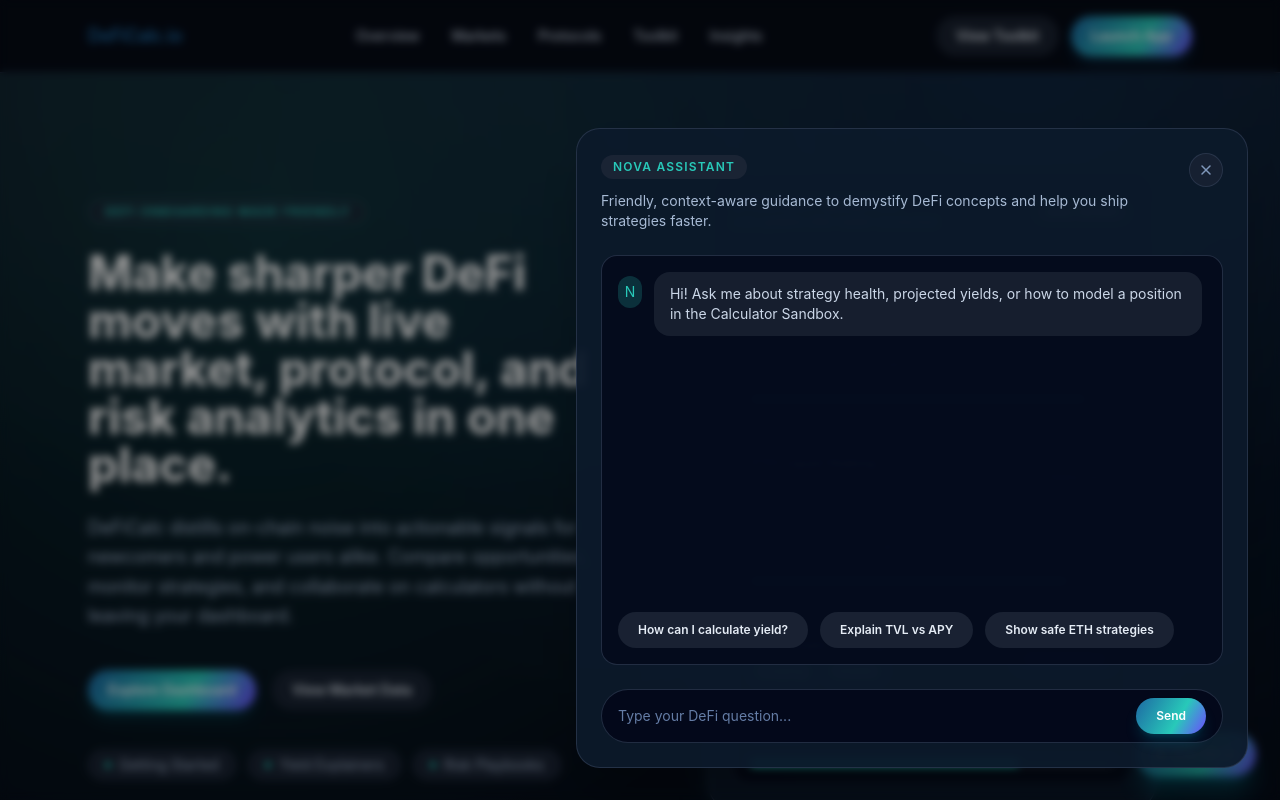
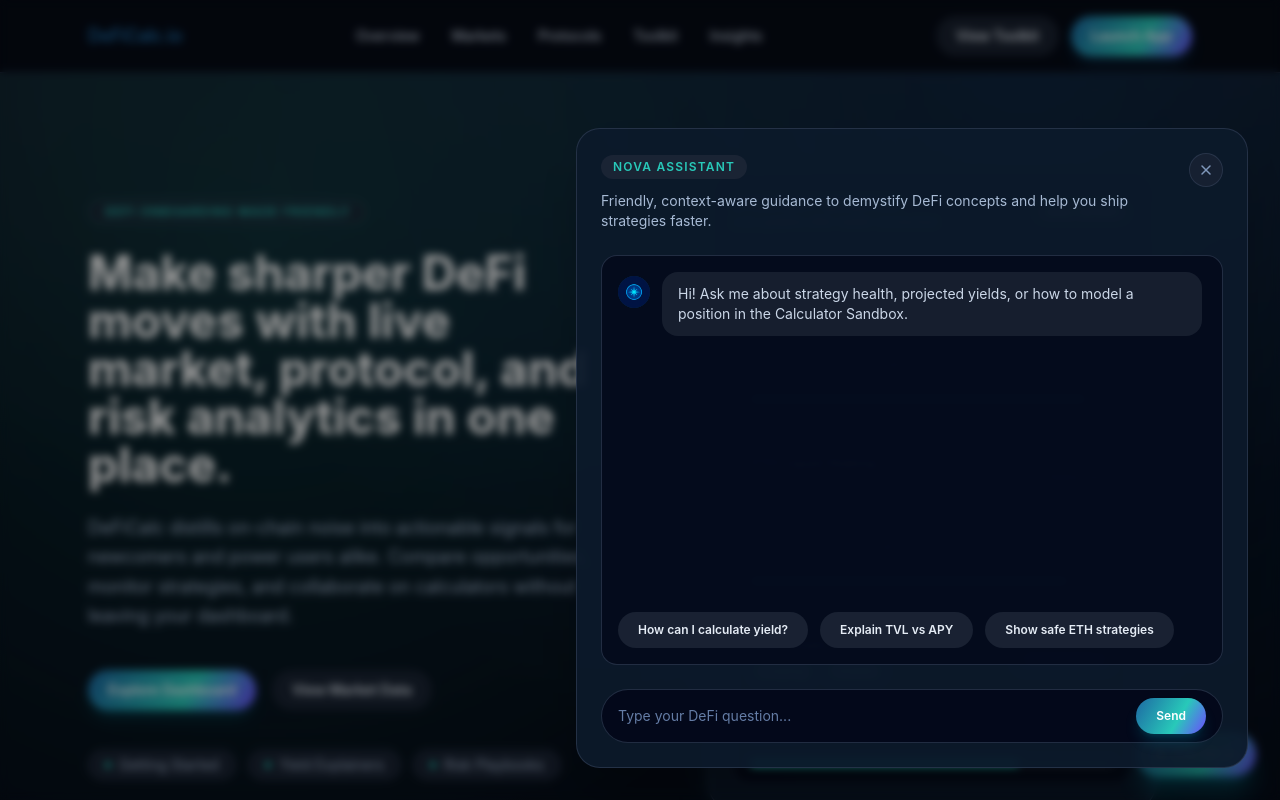
Before and after one commit to CryptoCalcImprov/DeFiCalc-static-frontend, a Next.js app: page / in a window 1280 px wide. Both pictures are taken after a click on the button "Ask Nova". Shown: the top 800 px of the page. Built offline with nearby package versions, Linux system fonts and the light colour scheme.

Commit message:
nova assistant upgrades

```diff
--- /dev/null
+++ b/src/components/ui/chat-message.tsx
@@ -0,0 +1,31 @@
+"use client";
+
+import { NovaAvatar } from "@/components/ui/nova-avatar";
+
+interface ChatMessageProps {
+  role: "user" | "assistant";
+  content: string;
+}
+
+export function ChatMessage({ role, content }: ChatMessageProps) {
+  return (
+    <div
+      className={
+        role === "assistant"
+          ? "flex items-start gap-3 text-slate-200"
+          : "flex flex-row-reverse items-start gap-3 text-right text-white"
+      }
+    >
+      {role === "assistant" ? (
+        <NovaAvatar />
+      ) : (
+        <div className="mt-1 flex h-8 w-8 items-center justify-center rounded-full bg-slate-800 text-slate-200 shrink-0">
+          You
+        </div>
+      )}
+      <p className="rounded-2xl bg-slate-900/70 px-4 py-3 text-left text-sm text-slate-200 whitespace-pre-wrap break-words">
+        {content}
+      </p>
+    </div>
+  );
+}
--- a/src/components/ui/nova-assistant.tsx
+++ b/src/components/ui/nova-assistant.tsx
@@ -3,6 +3,9 @@
 import { FormEvent, useRef, useState } from "react";
 
 import { Button } from "@/components/ui/button";
+import { ChatMessage } from "@/components/ui/chat-message";
+import { StarterPrompts } from "@/components/ui/starter-prompts";
+import { ThinkingIndicator } from "@/components/ui/thinking-indicator";
 
 const starterPrompts = [
   "How can I calculate yield?",
@@ -71,7 +74,7 @@ export function NovaAssistant() {
       model: "gpt-5-mini",
       temperature: 0.7,
       verbosity: "medium",
-      max_tokens: 500,
+      max_tokens: 2000,
       reasoning: false,
       reasoning_params: {},
       image_urls: [],
@@ -196,50 +199,16 @@ export function NovaAssistant() {
             <div className="mt-6 flex flex-1 min-h-0 flex-col rounded-2xl border border-slate-800/70 bg-slate-950/70 p-4 text-sm text-slate-200">
               <div className="flex flex-1 min-h-0 flex-col gap-4 overflow-y-auto pr-1 nova-scroll">
                 {messages.map((message, index) => (
-                  <div
+                  <ChatMessage
                     key={`${message.role}-${index}`}
-                    className={
-                      message.role === "assistant"
-                        ? "flex items-start gap-3 text-slate-200"
-                        : "flex flex-row-reverse items-start gap-3 text-right text-white"
-                    }
-                  >
-                    <div
-                      className={
-                        message.role === "assistant"
-                          ? "mt-1 flex h-8 w-8 items-center justify-center rounded-full bg-mint/20 text-mint"
-                          : "mt-1 flex h-8 w-8 items-center justify-center rounded-full bg-slate-800 text-slate-200"
-                      }
-                    >
-                      {message.role === "assistant" ? "N" : "You"}
-                    </div>
-                    <p className="rounded-2xl bg-slate-900/70 px-4 py-3 text-left text-sm text-slate-200 whitespace-pre-wrap break-words">
-                      {message.content}
-                    </p>
-                  </div>
+                    role={message.role}
+                    content={message.content}
+                  />
                 ))}
-                {isLoading ? (
-                  <div className="flex items-start gap-3 text-slate-400">
-                    <div className="mt-1 flex h-8 w-8 items-center justify-center rounded-full bg-mint/20 text-mint">N</div>
-                    <p className="rounded-2xl bg-slate-900/70 px-4 py-3 text-left text-sm text-slate-400">
-                      Nova is thinking...
-                    </p>
-                  </div>
-                ) : null}
+                {isLoading ? <ThinkingIndicator /> : null}
               </div>
               {messages.length === 1 ? (
-                <div className="mt-4 flex flex-wrap gap-3">
-                  {starterPrompts.map((prompt) => (
-                    <Button
-                      key={prompt}
-                      variant="secondary"
-                      className="rounded-full bg-slate-900/80 px-4 py-2 text-xs"
-                      onClick={() => handleStarterPrompt(prompt)}
-                    >
-                      {prompt}
-                    </Button>
-                  ))}
-                </div>
+                <StarterPrompts prompts={starterPrompts} onPromptClick={handleStarterPrompt} />
               ) : null}
             </div>
             <form className="mt-6" onSubmit={handleSubmit}>
--- /dev/null
+++ b/src/components/ui/nova-avatar.tsx
@@ -0,0 +1,41 @@
+"use client";
+
+import Image from "next/image";
+
+interface NovaAvatarProps {
+  isLoading?: boolean;
+  className?: string;
+}
+
+export function NovaAvatar({ isLoading = false, className = "" }: NovaAvatarProps) {
+  if (isLoading) {
+    return (
+      <div className={`mt-1 p-0.5 ${className}`}>
+        <div className="relative flex h-8 w-8 items-center justify-center rounded-full bg-mint/20">
+          <div className="absolute -inset-0.5 rounded-full bg-gradient-to-r from-cyan-400 via-blue-500 to-cyan-400 animate-spin opacity-90" style={{ animationDuration: '2s' }}></div>
+          <div className="relative z-10 flex h-8 w-8 items-center justify-center rounded-full bg-mint/20 overflow-hidden">
+            <Image
+              src="/assets/nova-avatar.png"
+              alt="Nova Assistant"
+              width={32}
+              height={32}
+              className="h-full w-full object-cover scale-110"
+            />
+          </div>
+        </div>
+      </div>
+    );
+  }
+
+  return (
+    <div className={`mt-1 flex h-8 w-8 items-center justify-center rounded-full bg-mint/20 shrink-0 overflow-hidden ${className}`}>
+      <Image
+        src="/assets/nova-avatar.png"
+        alt="Nova Assistant"
+        width={32}
+        height={32}
+        className="h-full w-full object-cover scale-110 transition-transform duration-200 hover:scale-125"
+      />
+    </div>
+  );
+}
--- /dev/null
+++ b/src/components/ui/starter-prompts.tsx
@@ -0,0 +1,25 @@
+"use client";
+
+import { Button } from "@/components/ui/button";
+
+interface StarterPromptsProps {
+  prompts: string[];
+  onPromptClick: (prompt: string) => void;
+}
+
+export function StarterPrompts({ prompts, onPromptClick }: StarterPromptsProps) {
+  return (
+    <div className="mt-4 flex flex-wrap gap-3">
+      {prompts.map((prompt) => (
+        <Button
+          key={prompt}
+          variant="secondary"
+          className="rounded-full bg-slate-900/80 px-4 py-2 text-xs"
+          onClick={() => onPromptClick(prompt)}
+        >
+          {prompt}
+        </Button>
+      ))}
+    </div>
+  );
+}
--- /dev/null
+++ b/src/components/ui/thinking-indicator.tsx
@@ -0,0 +1,21 @@
+"use client";
+
+import { NovaAvatar } from "@/components/ui/nova-avatar";
+
+export function ThinkingIndicator() {
+  return (
+    <div className="flex items-start gap-3 text-slate-400">
+      <NovaAvatar isLoading />
+      <div className="rounded-2xl bg-slate-900/70 px-4 py-3 text-left text-sm text-slate-400">
+        <span className="inline-flex items-center gap-1">
+          Nova is thinking
+          <span className="flex gap-1">
+            <span className="animate-bounce" style={{ animationDelay: '0ms' }}>.</span>
+            <span className="animate-bounce" style={{ animationDelay: '150ms' }}>.</span>
+            <span className="animate-bounce" style={{ animationDelay: '300ms' }}>.</span>
+          </span>
+        </span>
+      </div>
+    </div>
+  );
+}
```
Also changed, not shown: public/assets/nova-avatar.png (added).
